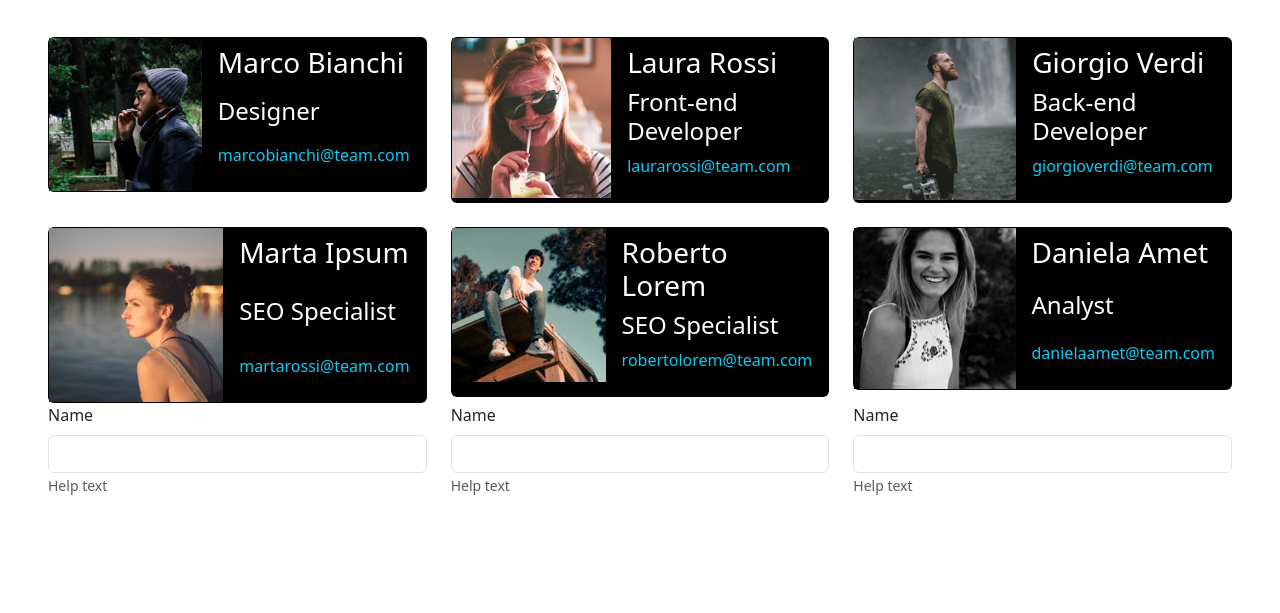
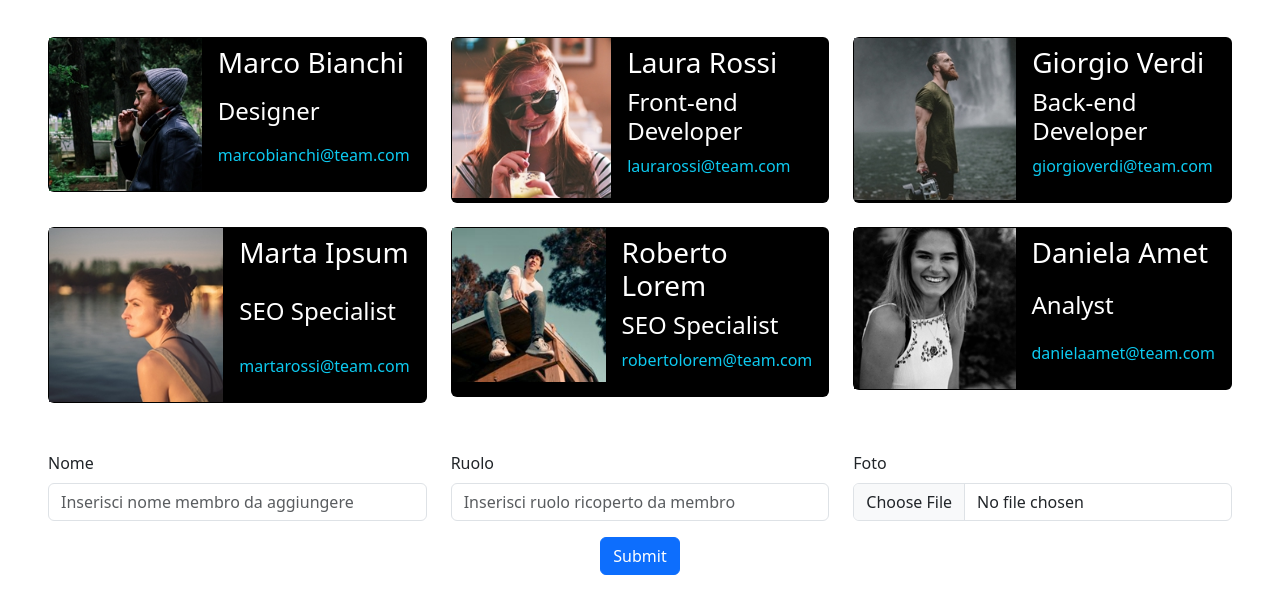
Before and after one commit to massimopallera/js-our-team, a plain HTML site: page index.html in a window 1280 px wide. Shown: the part 121-734 px from the top of the page. Drawn offline with nearby package versions, Linux system fonts and the light colour scheme.

Commit message:
update: added/modified some styles for form

```diff
--- a/assets/js/script.js
+++ b/assets/js/script.js
@@ -53,7 +53,7 @@ function generateMarkUp(item){
   const {img, name, role, email} = item
 
   return `
-  <div class="col">
+  <div class="col-xl-4 col-lg-6 col-sm-12">
     <div class="card bg-black text-white">
     <div class="d-flex">
 
--- a/index.html
+++ b/index.html
@@ -28,47 +28,62 @@
     </header>
 
     <main>
-        <div class="row row-cols-xl-3 row-cols-lg-2 row-cols-sm-1 g-4" id="members">
+        <div class="row g-4 mb-5" id="members">
         </div>
 
-        <div>
-          <form class="row row-cols-xl-3 row-cols-lg-2 row-cols-sm-1">
-            <div class="mb-3 col">
-              <label for="" class="form-label">Name</label>
+
+
+        <div class="my-5">
+          <form class="row justify-content-around">
+
+            <!-- NAME -->
+            <div class="mb-3 col-lg-4 col-sm-12 col-md-6">
+              <label for="name" class="form-label">Nome</label>
               <input
                 type="text"
                 class="form-control"
-                name=""
-                id=""
+                name="name"
+                id="name"
+                aria-describedby="helpId"
+                placeholder="Inserisci nome membro da aggiungere"
+              />
+            </div>
+
+            <!-- ROLE -->
+            <div class="mb-3 col-lg-4 col-sm-12 col-md-6">
+              <label for="role" class="form-label">Ruolo</label>
+              <input
+                type="text"
+                class="form-control"
+                name="role"
+                id="role"
+                aria-describedby="helpId"
+                placeholder="Inserisci ruolo ricoperto da membro"
+              />
+            </div>
+
+            <!-- IMAGE -->
+            <div class="mb-3 col-lg-4 col-sm-12 col-md-6">
+              <label for="foto" class="form-label">Foto</label>
+              <input
+                type="file"
+                class="form-control"
+                name="foto"
+                id="foto"
                 aria-describedby="helpId"
                 placeholder=""
               />
-              <small id="helpId" class="form-text text-muted">Help text</small>
             </div>
-            <div class="mb-3 col">
-              <label for="" class="form-label">Name</label>
-              <input
-                type="text"
-                class="form-control"
-                name=""
-                id=""
-                aria-describedby="helpId"
-                placeholder=""
-              />
-              <small id="helpId" class="form-text text-muted">Help text</small>
+
+            <div class="mb-3 col-12 text-center">
+              <button
+                type="submit"
+                class="btn btn-primary mx-auto"
+              >
+                Submit
+              </button>
             </div>
-            <div class="mb-3 col">
-              <label for="" class="form-label">Name</label>
-              <input
-                type="text"
-                class="form-control"
-                name=""
-                id=""
-                aria-describedby="helpId"
-                placeholder=""
-              />
-              <small id="helpId" class="form-text text-muted">Help text</small>
-            </div>
+
 
           </form>
         </div>
```
